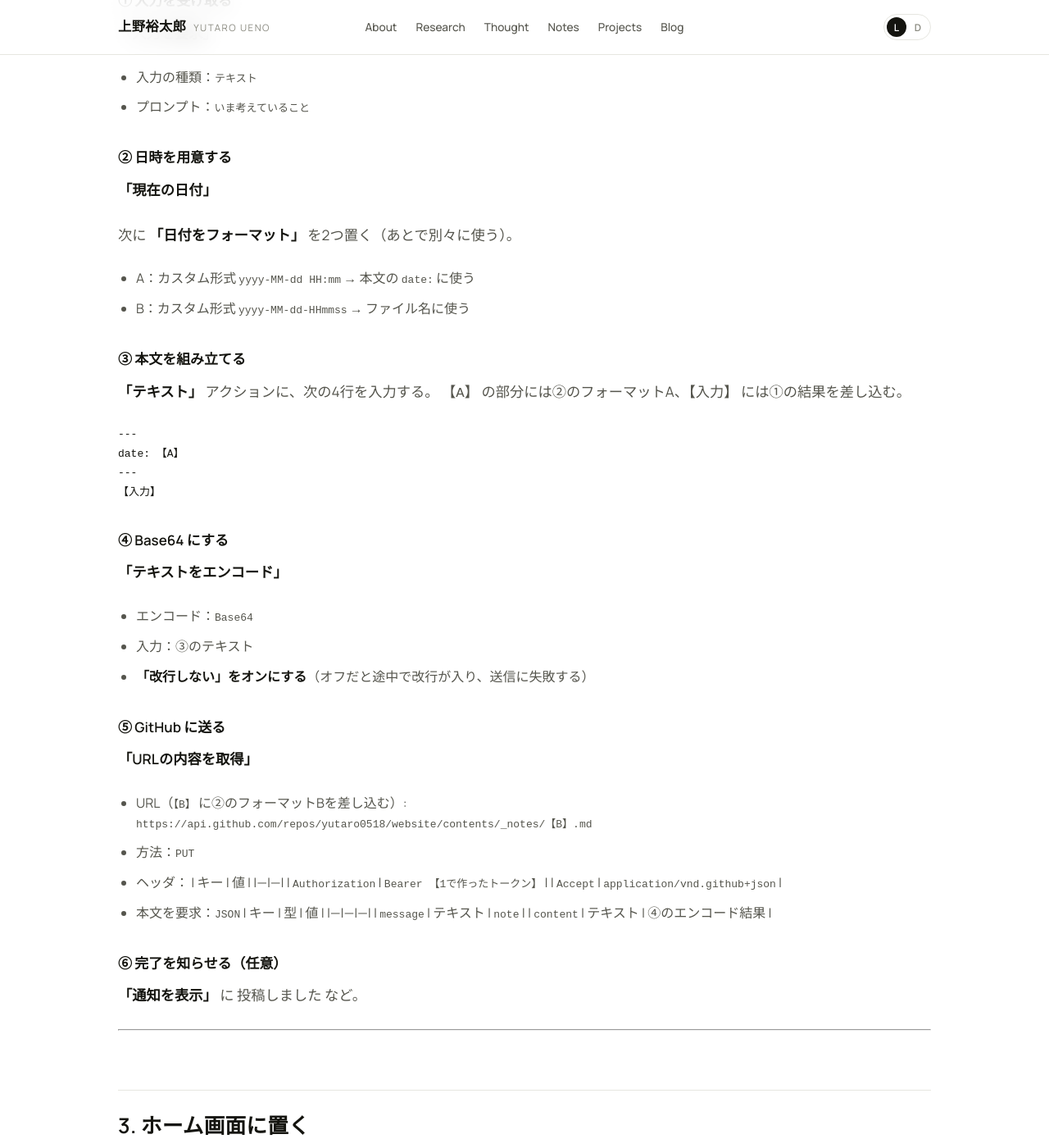
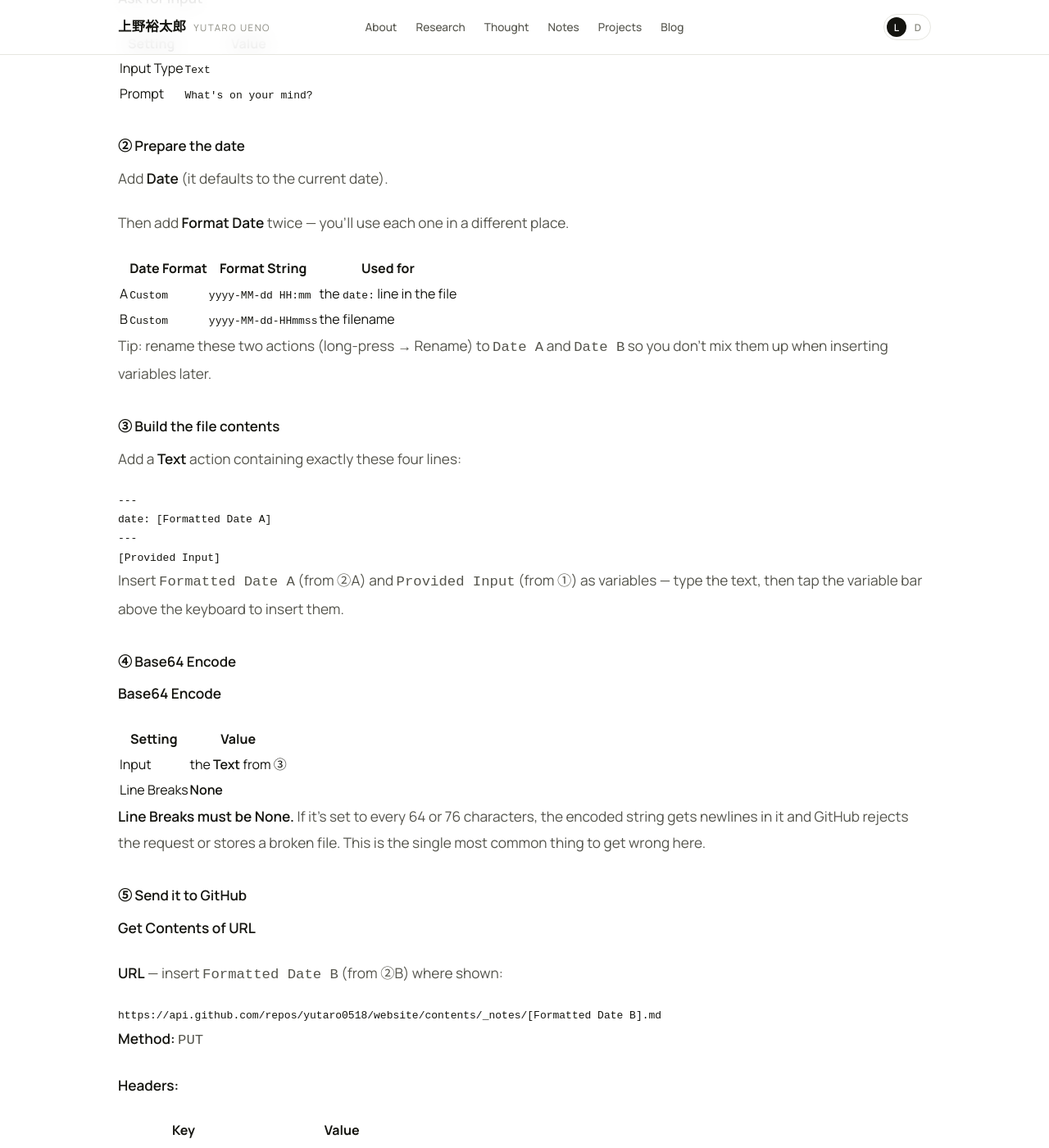
Before and after one commit to yutaro0518/website, a Jekyll site: the page built from docs/notes-shortcut.md, in a window 1280 px wide and 1400 px high, scrolled down 1317 px. Shown: the whole window at 82% size. Built offline with Jekyll 4.4.1, drawn with Linux system fonts in a browser that asks for light colours; our own code applies the rules of GitHub Pages for plain Markdown files; some of the changed text lies outside the part shown.

Commit message:
notes-shortcut のセットアップ手順を英語に
iPhone の言語設定が英語だとショートカットアプリのアクション名が
日本語表記と一致せず、手順を追えないため。アクション名は英語版の
正式名称（Ask for Input / Format Date / Base64 Encode /
Get Contents of URL など）に統一した。

あわせて実務的な補強:
- X-GitHub-Api-Version ヘッダを追加
- Format Date を2つ使うため Date A / Date B と改名する案内を追加
- sha フィールドは不要である旨を明記（新規作成のみのため）
- 401/403/404 を切り分け表に追加

Co-Authored-By: Claude Sonnet 5 <noreply@anthropic.com>

````diff
--- a/docs/notes-shortcut.md
+++ b/docs/notes-shortcut.md
@@ -1,118 +1,155 @@
-# iPhone のショートカットから Notes を投稿する
+# Posting Notes from iPhone
 
-ホーム画面のアイコンを押す → 文章を入力 → 送信、で `/notes/` に公開される。
-サーバーは使わない。GitHub の API を直接叩いて `_notes/` にファイルを1つ作るだけ。
+Tap an icon on the Home Screen, type a thought, send — it appears on `/notes/`.
+
+No server involved. The shortcut calls the GitHub API directly and creates one
+file in `_notes/`. Action names below are the English ones shown in the
+Shortcuts app; if your iPhone is set to another language, look for the
+equivalent action.
 
 ---
 
-## 1. アクセストークンを作る
+## 1. Create an access token
 
-GitHub の [Fine-grained personal access token](https://github.com/settings/personal-access-tokens/new) を作る。
+Create a [fine-grained personal access token](https://github.com/settings/personal-access-tokens/new) on GitHub.
 
-| 項目 | 設定 |
+| Field | Value |
 |---|---|
-| Token name | `notes-shortcut` など |
-| Expiration | 好みで（切れたら作り直す。無期限にしない） |
-| Repository access | **Only select repositories** → `yutaro0518/website` だけ |
-| Permissions | **Contents** を **Read and write** に。他は触らない |
+| Token name | `notes-shortcut` |
+| Expiration | Your choice — set one, don't pick "No expiration" |
+| Repository access | **Only select repositories** → `yutaro0518/website` |
+| Permissions | **Contents** → **Read and write**. Leave everything else alone |
 
-生成されたトークンは一度しか表示されない。次の手順ですぐ使うので、その場でコピーしておく。
+The token is shown only once. Copy it now; you'll paste it in step 2⑤.
 
-> このトークンはこのリポジトリのファイルを書き換える権限を持つ。
-> スクリーンショットに写さない、他人に渡さない、チャットに貼らない。
-> 漏れたと思ったら GitHub の設定画面から即 Revoke すれば無効化できる。
+> This token can write files to the repository. Don't put it in screenshots,
+> don't paste it into chats, don't share it. If it ever leaks, open the token
+> settings on GitHub and click **Revoke** — that kills it immediately.
 
 ---
 
-## 2. ショートカットを作る
+## 2. Build the shortcut
 
-iPhone の「ショートカット」アプリで新規作成し、次の順にアクションを並べる。
+Open the **Shortcuts** app, create a new shortcut, and add these actions in order.
 
-### ① 入力を受け取る
+### ① Ask for Input
 
-**「入力を要求」**
-- 入力の種類：`テキスト`
-- プロンプト：`いま考えていること`
+**Ask for Input**
 
-### ② 日時を用意する
+| Setting | Value |
+|---|---|
+| Input Type | `Text` |
+| Prompt | `What's on your mind?` |
 
-**「現在の日付」**
+### ② Prepare the date
 
-次に **「日付をフォーマット」** を2つ置く（あとで別々に使う）。
+Add **Date** (it defaults to the current date).
 
-- A：カスタム形式 `yyyy-MM-dd HH:mm` → 本文の `date:` に使う
-- B：カスタム形式 `yyyy-MM-dd-HHmmss` → ファイル名に使う
+Then add **Format Date** twice — you'll use each one in a different place.
 
-### ③ 本文を組み立てる
+| | Date Format | Format String | Used for |
+|---|---|---|---|
+| A | `Custom` | `yyyy-MM-dd HH:mm` | the `date:` line in the file |
+| B | `Custom` | `yyyy-MM-dd-HHmmss` | the filename |
 
-**「テキスト」** アクションに、次の4行を入力する。
-`【A】` の部分には②のフォーマットA、`【入力】` には①の結果を差し込む。
+> Tip: rename these two actions (long-press → Rename) to `Date A` and `Date B`
+> so you don't mix them up when inserting variables later.
+
+### ③ Build the file contents
+
+Add a **Text** action containing exactly these four lines:
 
 ```
 ---
-date: 【A】
+date: [Formatted Date A]
 ---
-【入力】
+[Provided Input]
 ```
 
-### ④ Base64 にする
+Insert `Formatted Date A` (from ②A) and `Provided Input` (from ①) as variables —
+type the text, then tap the variable bar above the keyboard to insert them.
 
-**「テキストをエンコード」**
-- エンコード：`Base64`
-- 入力：③のテキスト
-- **「改行しない」をオンにする**（オフだと途中で改行が入り、送信に失敗する）
+### ④ Base64 Encode
 
-### ⑤ GitHub に送る
+**Base64 Encode**
 
-**「URLの内容を取得」**
+| Setting | Value |
+|---|---|
+| Input | the **Text** from ③ |
+| Line Breaks | **None** |
 
-- URL（`【B】` に②のフォーマットBを差し込む）:
-  ```
-  https://api.github.com/repos/yutaro0518/website/contents/_notes/【B】.md
-  ```
-- 方法：`PUT`
-- ヘッダ：
-  | キー | 値 |
-  |---|---|
-  | `Authorization` | `Bearer 【1で作ったトークン】` |
-  | `Accept` | `application/vnd.github+json` |
-- 本文を要求：`JSON`
-  | キー | 型 | 値 |
-  |---|---|---|
-  | `message` | テキスト | `note` |
-  | `content` | テキスト | ④のエンコード結果 |
+> **Line Breaks must be None.** If it's set to every 64 or 76 characters, the
+> encoded string gets newlines in it and GitHub rejects the request or stores a
+> broken file. This is the single most common thing to get wrong here.
 
-### ⑥ 完了を知らせる（任意）
+### ⑤ Send it to GitHub
 
-**「通知を表示」** に `投稿しました` など。
+**Get Contents of URL**
+
+**URL** — insert `Formatted Date B` (from ②B) where shown:
+
+```
+https://api.github.com/repos/yutaro0518/website/contents/_notes/[Formatted Date B].md
+```
+
+**Method:** `PUT`
+
+**Headers:**
+
+| Key | Value |
+|---|---|
+| `Authorization` | `Bearer YOUR_TOKEN_FROM_STEP_1` |
+| `Accept` | `application/vnd.github+json` |
+| `X-GitHub-Api-Version` | `2022-11-28` |
+
+**Request Body:** `JSON`
+
+| Key | Type | Value |
+|---|---|---|
+| `message` | Text | `note` |
+| `content` | Text | the **Base64 Encoded** result from ④ |
+
+> Don't add a `sha` field. It's only needed when replacing an existing file, and
+> every note creates a new one.
+
+### ⑥ Confirm (optional)
+
+**Show Notification** with something like `Posted`.
 
 ---
 
-## 3. ホーム画面に置く
+## 3. Put it on the Home Screen
 
-ショートカットの詳細画面 → 共有 → **「ホーム画面に追加」**。
-アイコンを押すだけで投稿できるようになる。
+Open the shortcut's detail view → Share → **Add to Home Screen**.
+
+Now one tap opens the prompt and posts.
 
 ---
 
-## 動作の確認
+## Checking that it works
 
-1. ショートカットを実行して適当な文章を送る
-2. GitHub の `_notes/` に新しいファイルができていることを確認
-3. 数分待って <https://yutaro0518.com/notes/> を開く
+1. Run the shortcut and send a test line
+2. Check that a new file appeared in `_notes/` on GitHub
+3. Wait a few minutes, then open <https://yutaro0518.com/notes/>
 
-出てこないときは、まず `_notes/` にファイルができているかを見る。
+If nothing shows up, look at `_notes/` first — that tells you which half failed.
 
-| 症状 | 原因 |
+| Symptom | Cause |
 |---|---|
-| ファイルができていない | トークンの権限（Contents: Read and write）か、URLのリポジトリ名 |
-| ファイルはあるが表示されない | Pages のビルド待ち。または `date:` の書式が違う |
-| 本文が文字化け・途中で切れる | ④の「改行しない」がオフになっている |
+| No file in `_notes/` | Token permissions (needs Contents: Read and write), or the repo name in the URL |
+| File exists but the page doesn't show it | Pages is still building, or the `date:` format is wrong |
+| Text is garbled or cut off | Line Breaks in ④ isn't set to None |
+| `401` / `403` response | Token expired, revoked, or missing the `Bearer ` prefix |
+| `404` response | Wrong repo path in the URL, or the token can't see the repo |
 
 ---
 
-## 補足
+## Notes on the setup
 
-- **`main` に直接コミットされる。** PRは経由しない。つぶやき1件ごとにPRを出すのは現実的でないため、意図的にそうしている
-- 消したいときは GitHub 上で該当ファイルを削除すれば消える（git の履歴には残る）
-- 本文は Markdown が使えるので、リンクや強調もそのまま書ける
+- **This commits straight to `main`.** No pull request. Opening a PR for every
+  one-line thought isn't practical, so this is deliberate. Blog posts still go
+  through the normal PR flow.
+- To delete a note, delete its file on GitHub. It stays in the git history.
+- The body is Markdown, so links and emphasis work.
+- Filenames only need to be unique — ordering comes from the `date:` field in
+  the file, not the filename.
````
